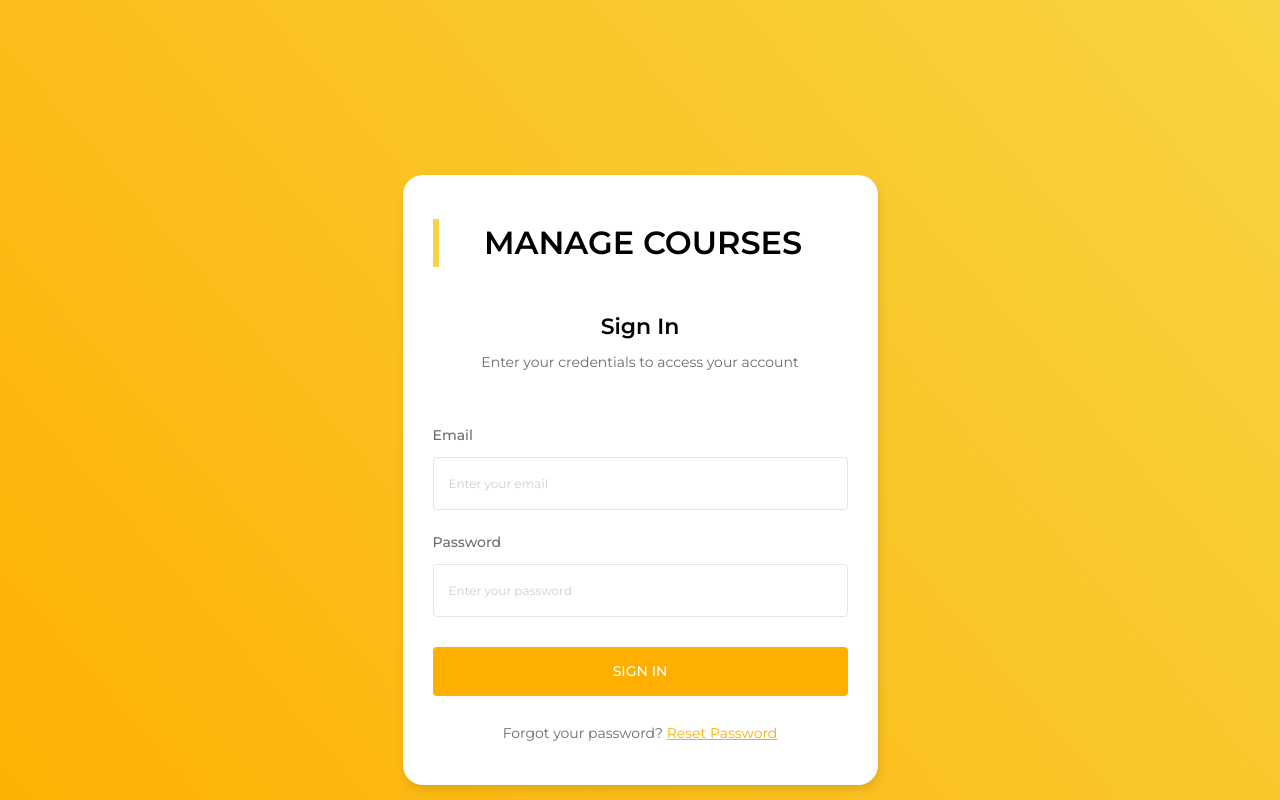
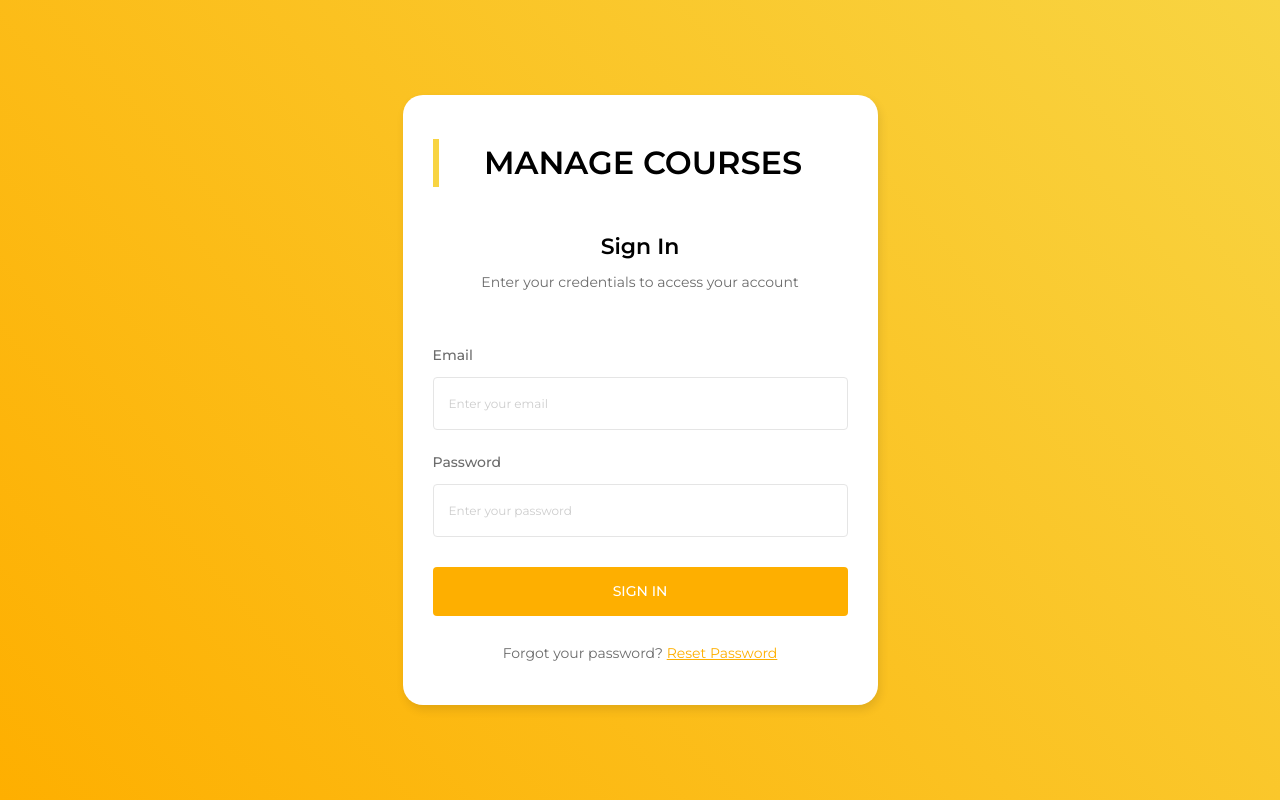
Before and after one commit to mertcancet/dumy-user, a Next.js app: page / in a window 1280 px wide. Shown: the top 800 px of the page. Built offline with nearby package versions, Linux system fonts and the light colour scheme.

Commit message:
🎨 style(sign-up): update padding in styles.module.css for sign-up template

```diff
--- a/src/components/templates/sign-up/styles.module.css
+++ b/src/components/templates/sign-up/styles.module.css
@@ -4,8 +4,5 @@
   display: flex;
   align-items: center;
   justify-content: center;
-  padding-top: 175px;
-  padding-bottom: 175px;
-  padding-left: 16px;
-  padding-right: 16px;
+  padding: 32px 16px;
 }
```
